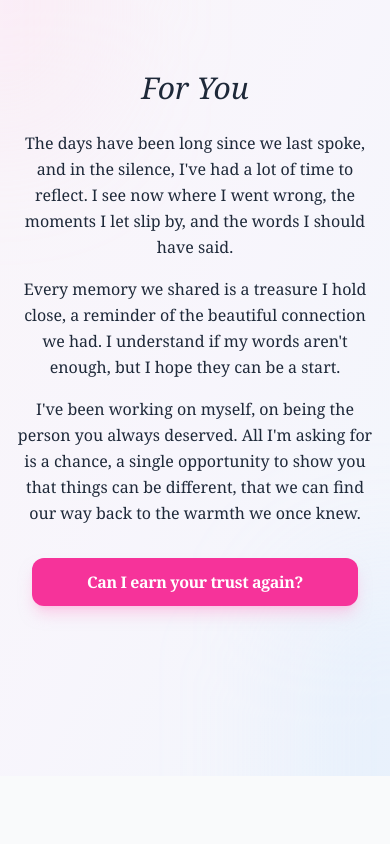
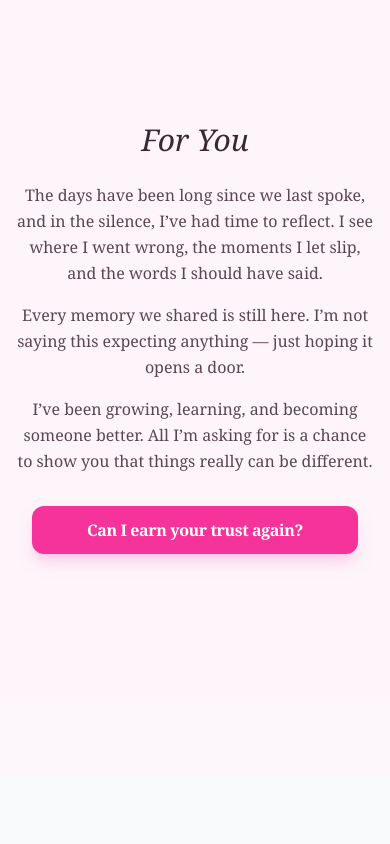
Before and after one commit to marioestima/website, a React (Vite) app: page / in a window 390 px wide. Shown: the part 5400-6244 px from the top of the page. Built offline with nearby package versions, Linux system fonts and the light colour scheme.

Commit message:
add alterations

```diff
--- a/src/components/FinalLetter.tsx
+++ b/src/components/FinalLetter.tsx
@@ -3,34 +3,38 @@ import React from "react";
 
 const FinalLetter: React.FC = () => {
   return (
-    <div className="relative flex h-auto min-h-screen w-full flex-col items-center justify-center overflow-hidden px-4 py-12 sm:py-16 md:py-20 font-serif text-gray-800 dark:text-gray-100 bg-gray-50 dark:bg-gray-900">
+    <div className="relative flex h-auto min-h-screen w-full flex-col items-center justify-center overflow-hidden px-4 py-12 sm:py-16 md:py-20 font-serif text-[#4a3a45] bg-[#fdf7fb]">
 
-      {/* Background atmosphere */}
-      <div className="absolute top-0 left-0 w-full h-full bg-linear-to-br from-pink-100/50 via-purple-100/50 to-blue-100/50 dark:from-pink-900/10 dark:via-purple-900/10 dark:to-blue-900/10 opacity-50 z-0"></div>
-      <div className="absolute -top-1/4 -left-1/4 w-1/2 h-1/2 rounded-full bg-pink-200/20 dark:bg-pink-700/10 blur-3xl animate-spin-slow"></div>
-      <div className="absolute -bottom-1/4 -right-1/4 w-1/2 h-1/2 rounded-full bg-blue-200/20 dark:bg-blue-700/10 blur-3xl animate-spin-slow-reverse"></div>
+      {/* Fundo suave — sem gradiente intrusivo */}
+      <div className="absolute top-0 left-0 w-full h-full bg-pink-50/40 pointer-events-none"></div>
 
-      {/* Content */}
+      {/* Conteúdo */}
       <div className="relative z-10 flex w-full max-w-2xl flex-col items-center">
-        <h1 className="italic text-3xl md:text-4xl font-normal leading-tight text-center pb-6">
+        <h1 className="italic text-3xl md:text-4xl font-normal leading-tight text-center pb-6 text-[#3b2833]">
           For You
         </h1>
-        <p className="text-base md:text-lg font-normal leading-relaxed text-center space-y-4">
+
+        <p className="text-base md:text-lg font-normal leading-relaxed text-center text-[#5b4553] space-y-4">
           <span className="block">
-            The days have been long since we last spoke, and in the silence, I've had a lot of time to reflect. I see now where I went wrong, the moments I let slip by, and the words I should have said.
+            The days have been long since we last spoke, and in the silence, I’ve had time to reflect. I see where I went wrong, the moments I let slip, and the words I should have said.
           </span>
           <span className="block">
-            Every memory we shared is a treasure I hold close, a reminder of the beautiful connection we had. I understand if my words aren't enough, but I hope they can be a start.
+            Every memory we shared is still here. I’m not saying this expecting anything — just hoping it opens a door.
           </span>
           <span className="block">
-            I've been working on myself, on being the person you always deserved. All I'm asking for is a chance, a single opportunity to show you that things can be different, that we can find our way back to the warmth we once knew.
+            I’ve been growing, learning, and becoming someone better. All I’m asking for is a chance to show you that things really can be different.
           </span>
         </p>
 
         <div className="flex px-4 py-8 justify-center w-full">
-          <button className="flex min-w-[84px] max-w-[480px] w-full sm:w-auto cursor-pointer items-center justify-center overflow-hidden rounded-xl h-12 px-8 bg-pink-500 text-white text-base font-bold leading-normal tracking-tight hover:bg-pink-600 transition-colors duration-300 shadow-lg shadow-pink-300/50">
+          <a
+            href="https://wa.me/244974863664?text=Sim%2C%20quero%20voltar%20a%20falar%20contigo"
+            target="_blank"
+            rel="noopener noreferrer"
+            className="flex min-w-[84px] max-w-[480px] w-full sm:w-auto cursor-pointer items-center justify-center overflow-hidden rounded-xl h-12 px-8 bg-pink-500 text-white text-base font-bold leading-normal tracking-tight hover:bg-pink-600 transition-colors duration-300 shadow-lg shadow-pink-300/50"
+          >
             <span className="truncate">Can I earn your trust again?</span>
-          </button>
+          </a>
         </div>
       </div>
     </div>
```
